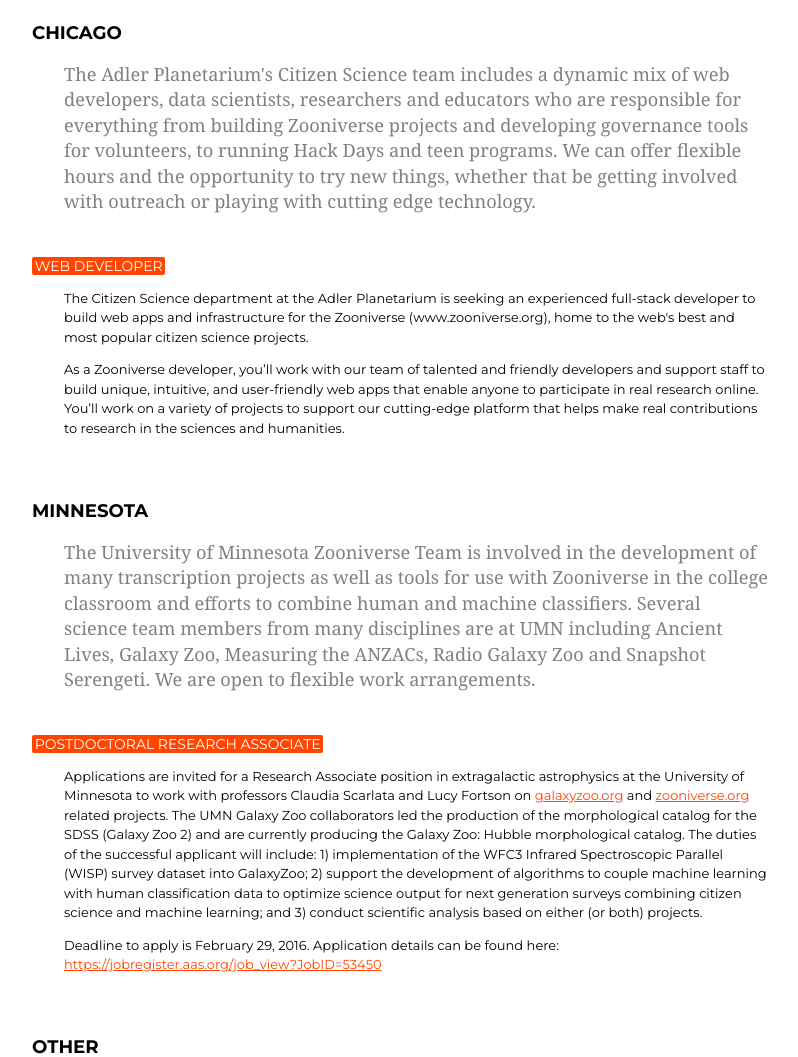
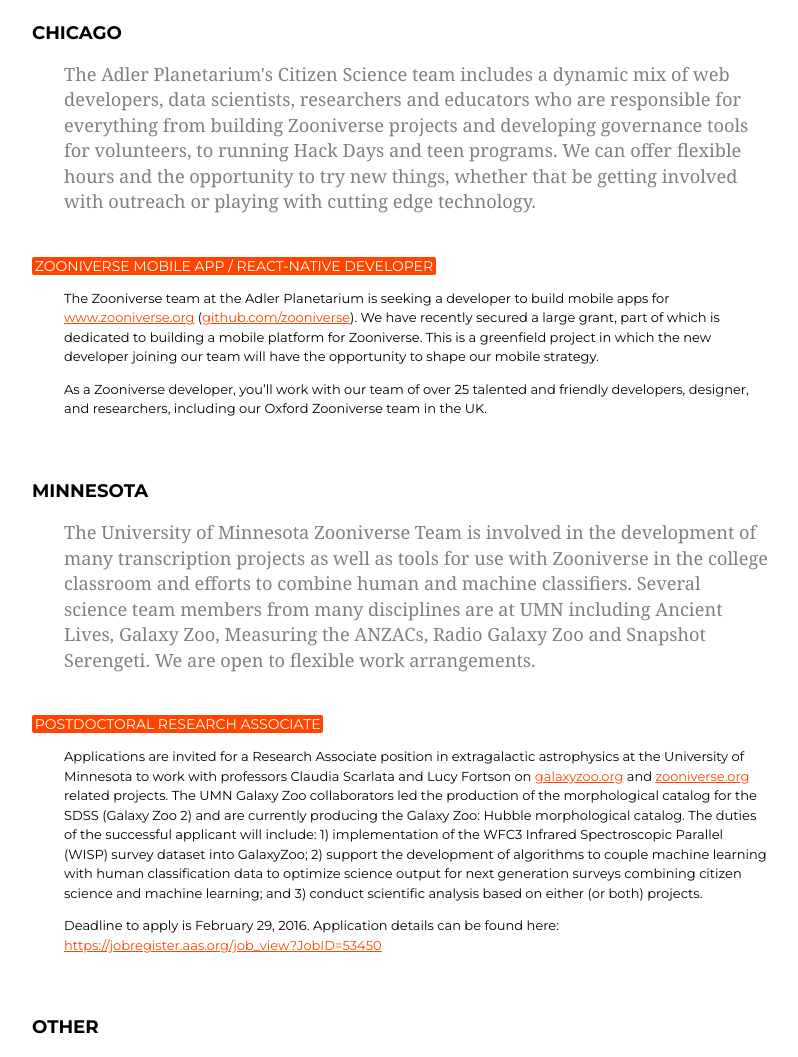
Before and after one commit to zooniverse/jobs.zooniverse.org, a website: page public/index.html in a window 1280 px wide. Shown: the part 1287-2344 px from the top of the page, without its empty margins (240-1038 px from the left). Drawn offline with nearby package versions, Linux system fonts and the light colour scheme; files that its build step writes are made by us from their sources.

Commit message:
adds Adler app dev job

```diff
--- a/public/index.html
+++ b/public/index.html
@@ -62,11 +62,11 @@
           <h3 class="chicago location-heading">Chicago</h3>
           <p class="introduction">The Adler Planetarium's Citizen Science team includes a dynamic mix of web developers, data scientists, researchers and educators who are responsible for everything from building Zooniverse projects and developing governance tools for volunteers, to running Hack Days and teen programs. We can offer flexible hours and the opportunity to try new things, whether that be getting involved with outreach or playing with cutting edge technology.</p>
           <div class="job">
-            <p><a class="job-title" href="https://recruiting.myapps.paychex.com/appone/MainInfoReq.asp?R_ID=1144658&B_ID=91&fid=1&Adid=0&ssbgcolor=000000&SearchScreenID=1859&CountryID=3&LanguageID=2">Web Developer</a></p>
+            <p><a class="job-title" href="https://recruiting.myapps.paychex.com/appone/MainInfoReq.asp?R_ID=1288789&B_ID=91&fid=1&Adid=0&ssbgcolor=000000&SearchScreenID=1859&CountryID=3&LanguageID=2">ZOONIVERSE MOBILE APP / REACT-NATIVE DEVELOPER</a></p>
             <div class="job-description">
-              <p>The Citizen Science department at the Adler Planetarium is seeking an experienced full-stack developer to build web apps and infrastructure for the Zooniverse (www.zooniverse.org), home to the web's best and most popular citizen science projects.</p>
+              <p>The Zooniverse team at the Adler Planetarium is seeking a developer to build mobile apps for <a href="https://www.zooniverse.org/">www.zooniverse.org</a> (<a href="https://github.com/zooniverse">github.com/zooniverse</a>). We have recently secured a large grant, part of which is dedicated to building a mobile platform for Zooniverse. This is a greenfield project in which the new developer joining our team will have the opportunity to shape our mobile strategy.</p>
 
-              <p>As a Zooniverse developer, you’ll work with our team of talented and friendly developers and support staff to build unique, intuitive, and user-friendly web apps that enable anyone to participate in real research online. You’ll work on a variety of projects to support our cutting-edge platform that helps make real contributions to research in the sciences and humanities.</p>
+              <p>As a Zooniverse developer, you’ll work with our team of over 25 talented and friendly developers, designer, and researchers, including our Oxford Zooniverse team in the UK.</p>
             </div>
           </div>
 
```
